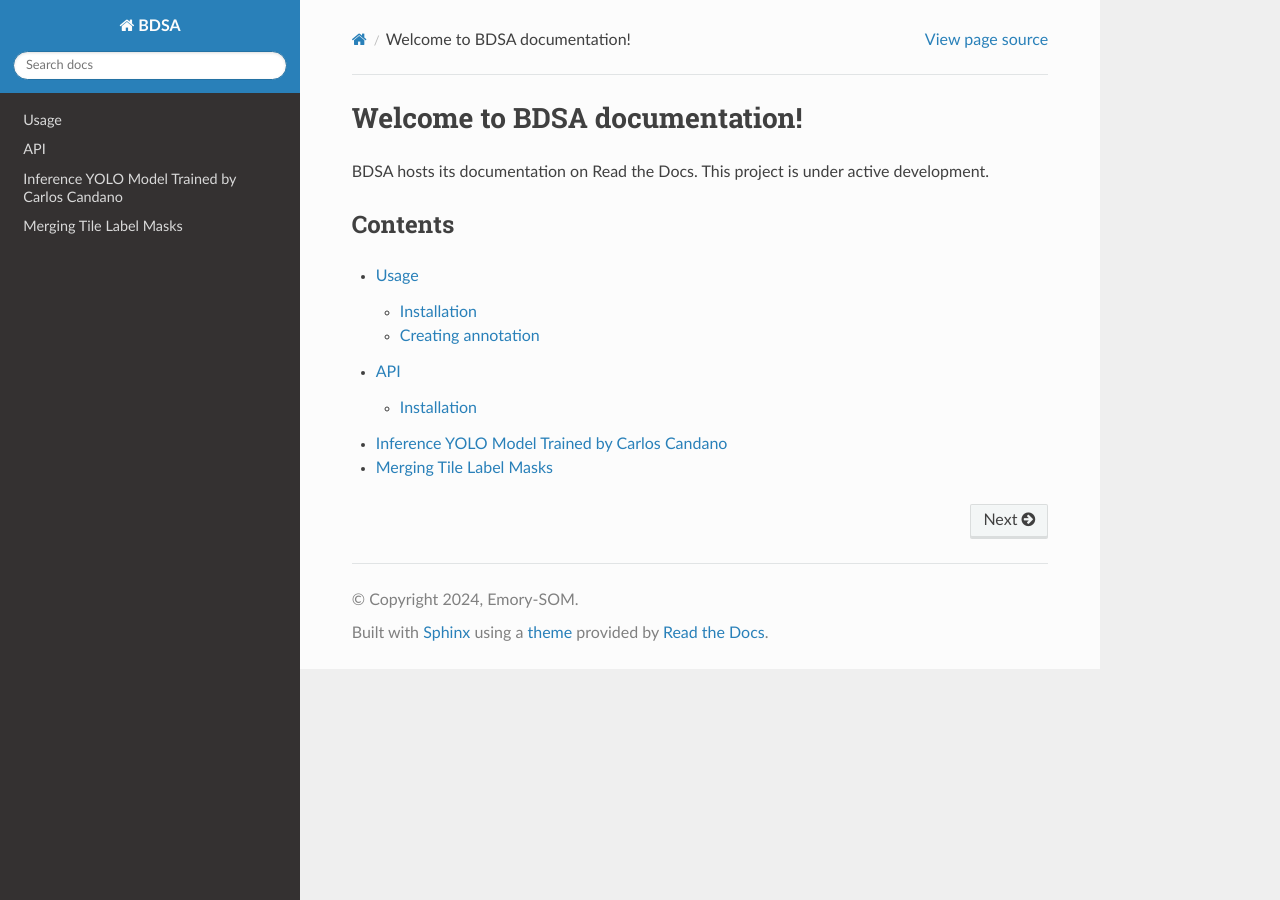
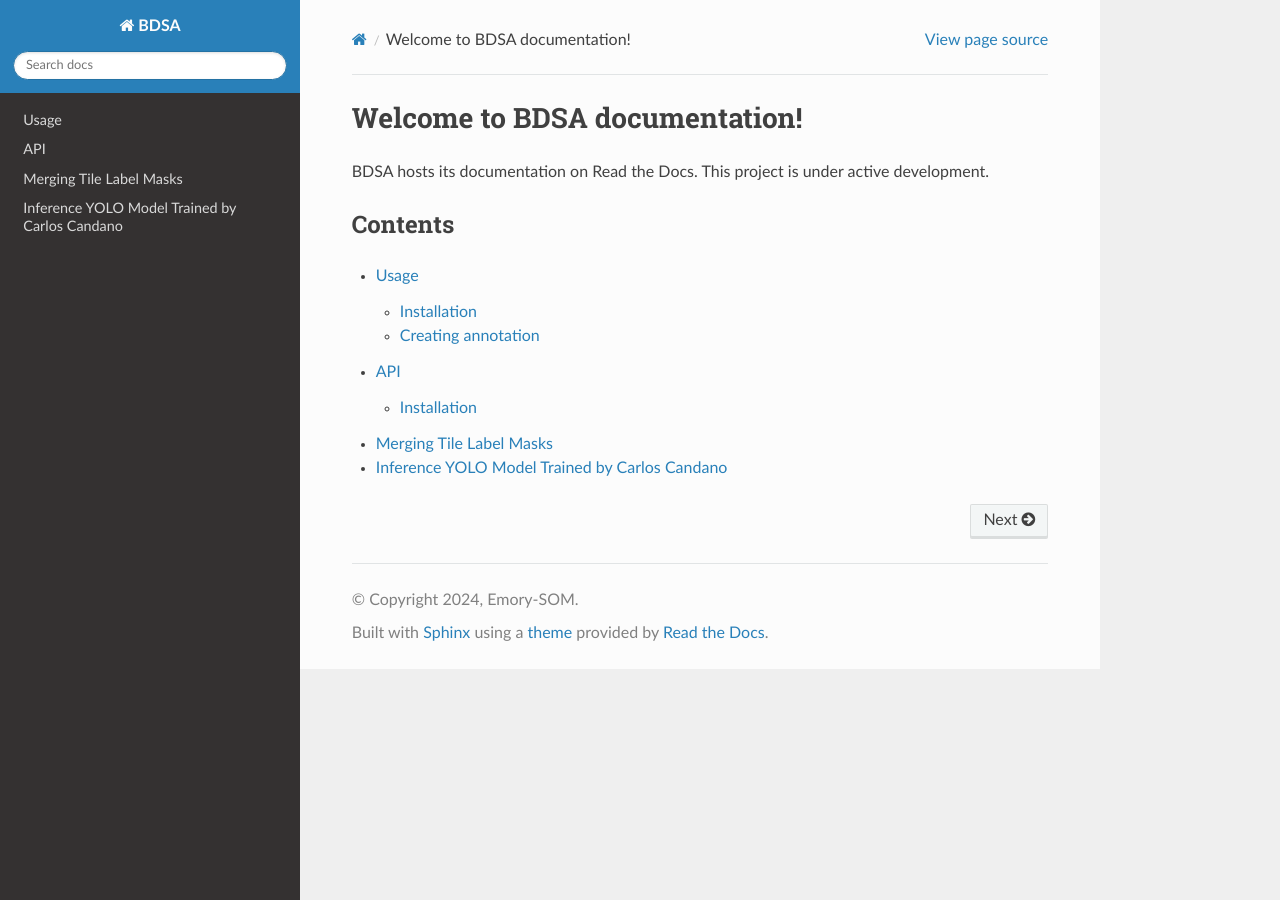
Before and after one commit to Gutman-Lab/bdsa-readthedocs, a Sphinx documentation site: the page built from docs/source/index.rst, in a window 1280 px wide. Built offline with Sphinx 7.4.7 and the Read the Docs theme 3.1.0, drawn with Linux system fonts in a browser that asks for light colours.

```diff
--- a/docs/source/index.rst
+++ b/docs/source/index.rst
@@ -10,5 +10,5 @@ Contents
 
    usage
    api
+   merging-tile-label-masks
    inference-carlos-yolo
-   merging-tile-label-masks
```
